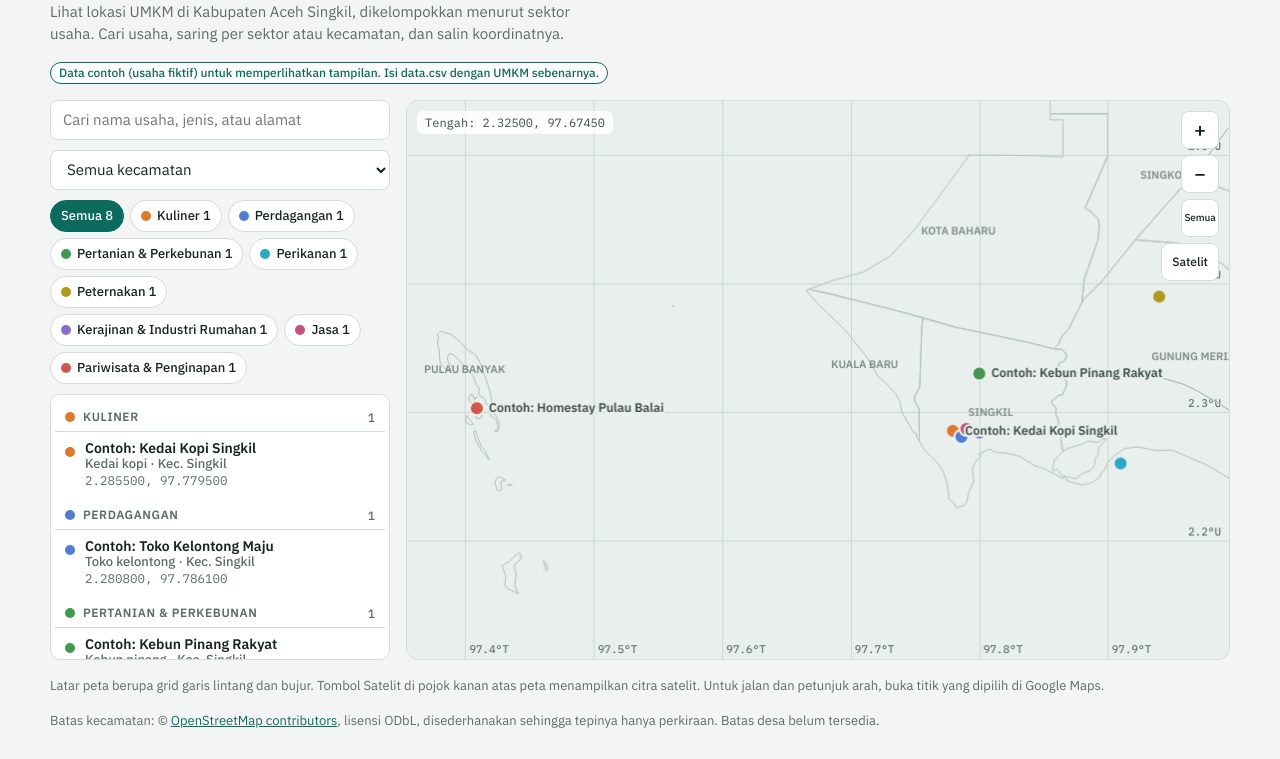
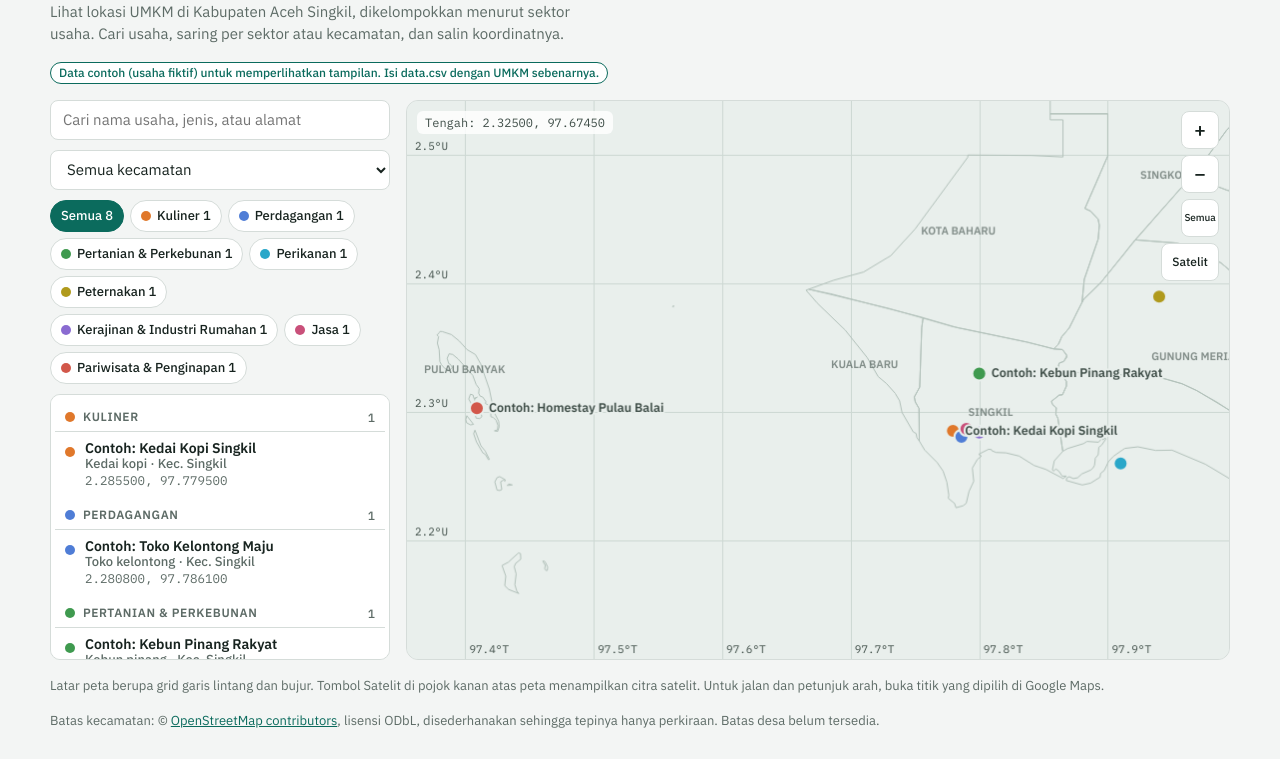
Before and after one commit to syahrialyuzan/MapUMKM, a plain HTML site: page index.html in a window 1280 px wide. Shown: the part 60-819 px from the top of the page. Drawn offline with nearby package versions, Linux system fonts and the light colour scheme.

Commit message:
Add files via upload

```diff
--- a/index.html
+++ b/index.html
@@ -560,8 +560,9 @@ canvas.drag { cursor: grabbing; }
     }
     for (v = Math.ceil(latMin / step) * step; v <= latMax; v += step) {
       p = toScreen(v, 0).y; ctx.beginPath(); ctx.moveTo(0, Math.round(p) + 0.5); ctx.lineTo(W, Math.round(p) + 0.5); ctx.stroke();
-      ctx.textAlign = "right"; ctx.textBaseline = "bottom";
-      if (p - 3 < H - bm - 12) ctx.fillText(labelNum(Math.abs(v), step) + (v >= 0 ? "°U" : "°S"), W - 8, p - 3);
+      ctx.textAlign = "left"; ctx.textBaseline = "bottom";
+      /* tepi kiri, kecuali di bawah kotak koordinat kursor (kiri atas) dan di area kredit (bawah) */
+      if (p > 54 && p - 3 < H - bm - 12) ctx.fillText(labelNum(Math.abs(v), step) + (v >= 0 ? "°U" : "°S"), 8, p - 3);
     }
 
     ctx.shadowBlur = 0; ctx.shadowColor = "transparent";
```
